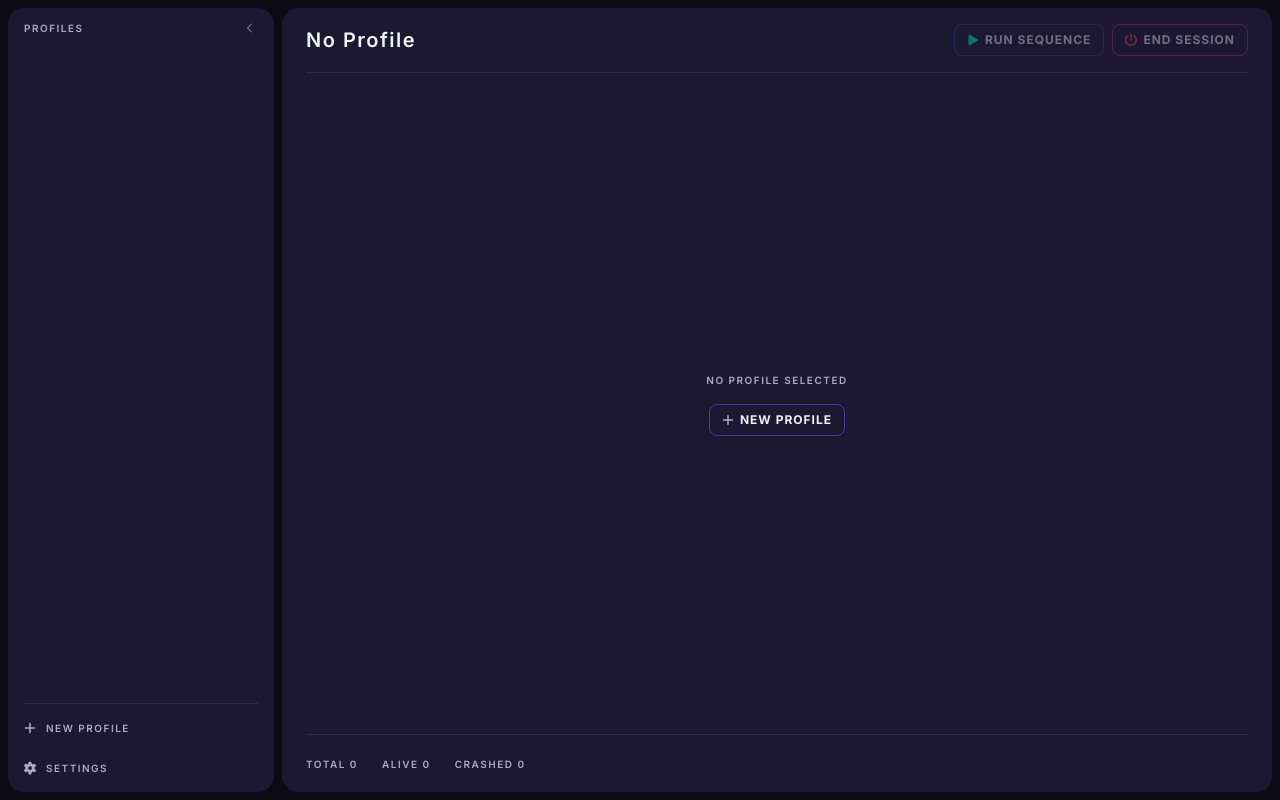
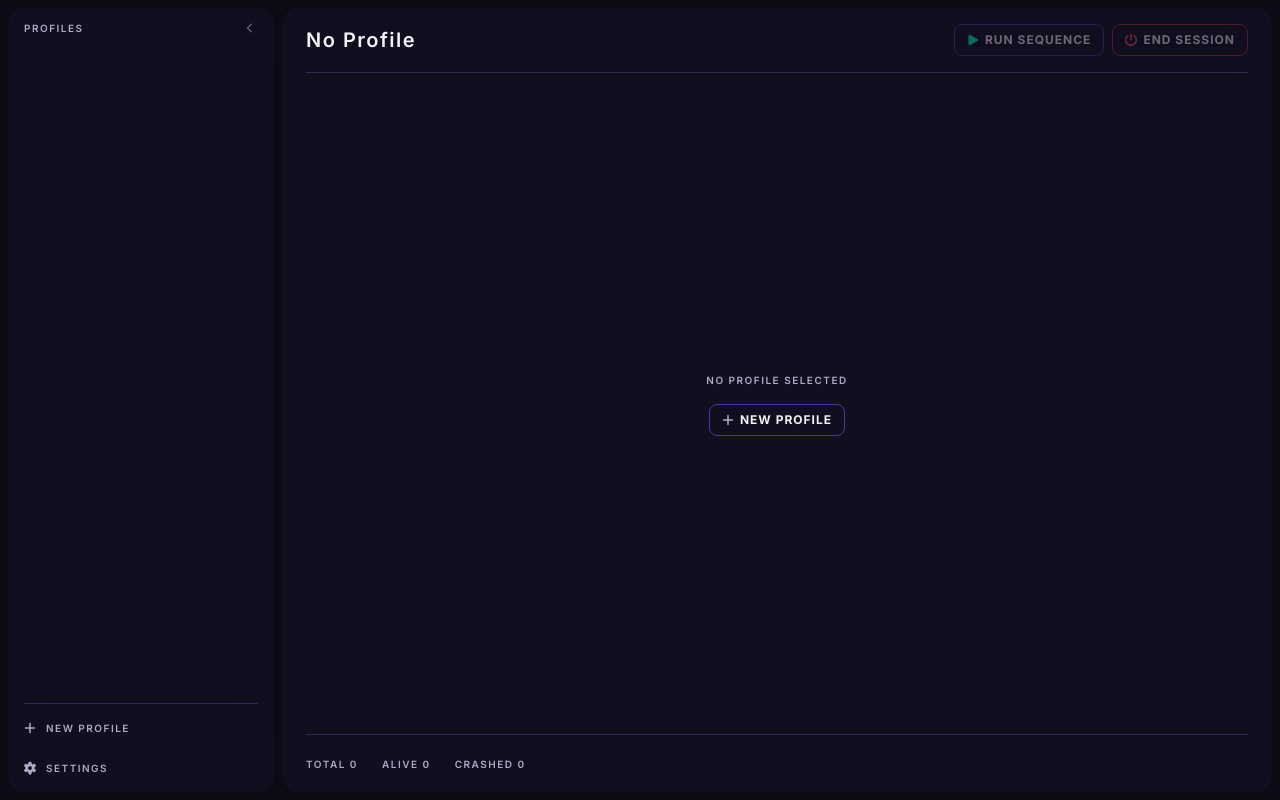
Before and after one commit to whosz/payload-board, a React app: page / in a window 1280 px wide. Built offline with nearby package versions, Linux system fonts and the light colour scheme.

Commit message:
fix: update purple and grey theme colors to match Figma
Purple: bg-surface rgba(19,16,34,0.80), bg-elevated rgba(35,21,54,0.70)
Grey:   bg-surface rgba(23,22,28,0.80), bg-elevated rgba(37,32,43,0.70)
Plus derived values: note-bg, tile-gradient, row-bg-hover, btn hovers.

Co-Authored-By: Claude Sonnet 4.6 <noreply@anthropic.com>

```diff
--- a/src/globals.css
+++ b/src/globals.css
@@ -12,8 +12,8 @@
 
   /* ── Purple theme tokens (default) ── */
   --color-bg-base:        #0C0A15;
-  --color-bg-surface:     rgba(33,28,58,0.80);
-  --color-bg-elevated:    rgba(59,35,91,0.70);
+  --color-bg-surface:     rgba(19,16,34,0.80);
+  --color-bg-elevated:    rgba(35,21,54,0.70);
 
   --color-border-divider: rgba(46,40,82,1);
   --color-border-subtle:  rgba(176,169,197,0.30);
@@ -28,21 +28,21 @@
   --color-status-crit:    #FB5060;
   --color-error-bg:       rgba(100,1,11,0.70);
   --color-error-text:     #FDCDD1;
-  --color-tile-gradient:  #332151;
+  --color-tile-gradient:  #231536;
   --color-tile-shadow:    rgba(12,10,21,0.15);
   --color-tile-shadow-hover: rgba(12,10,21,0.20);
   --color-tile-shadow-error: rgba(251,80,96,0.20);
   --color-tile-shadow-error-hover: rgba(251,80,96,0.30);
-  --color-note-bg:        rgba(33,28,58,1);
+  --color-note-bg:        rgba(19,16,34,1);
 
-  --color-btn-default-hover:       rgba(45,40,61,0.7);
+  --color-btn-default-hover:       rgba(30,24,46,0.7);
   --color-btn-fill-bg:             var(--color-bg-elevated);
-  --color-btn-fill-hover:          rgba(54,47,96,1);
+  --color-btn-fill-hover:          rgba(45,28,70,1);
   --color-btn-cta-hover:           var(--color-bg-elevated);
   --color-btn-destructive-border:  rgba(251,80,96,0.6);
   --color-btn-destructive-border-hover: rgba(251,80,96,1);
   --color-row-bg:             var(--color-bg-elevated);
-  --color-row-bg-hover:       rgba(59,35,91,0.90);
+  --color-row-bg-hover:       rgba(35,21,54,0.90);
   --tile-placeholder-url:     url('/tile-placeholder.svg');
 
   /* ── Radius — these are semantic tokens for inline styles only;
@@ -125,9 +125,9 @@
 /* ── Grey theme ── */
 [data-theme="grey"] {
   --color-bg-base:        #0E0D11;
-  --color-bg-surface:     rgba(28,27,33,0.80);
-  --color-bg-elevated:    rgba(42,36,49,0.70);
-  --color-border-divider: rgba(50,48,63,1);
+  --color-bg-surface:     rgba(23,22,28,0.80);
+  --color-bg-elevated:    rgba(37,32,43,0.70);
+  --color-border-divider: rgba(50,47,64,1);
   --color-border-subtle:  rgba(179,176,190,0.30);
   --color-text-primary:   #F0F2F4;
   --color-text-secondary: #B5B3BB;
@@ -137,18 +137,18 @@
   --color-status-crit:    #FB5060;
   --color-error-bg:       rgba(100,1,11,0.70);
   --color-error-text:     #FDCDD1;
-  --color-tile-gradient:  #25212C;
+  --color-tile-gradient:  #25202B;
   --color-tile-shadow-error: rgba(251,80,96,0.20);
   --color-tile-shadow-error-hover: rgba(251,80,96,0.30);
-  --color-note-bg:        rgba(28,27,33,1);
-  --color-btn-default-hover:       #302D38;
+  --color-note-bg:        rgba(23,22,28,1);
+  --color-btn-default-hover:       #28252F;
   --color-btn-fill-bg:             var(--color-bg-elevated);
-  --color-btn-fill-hover:          #362F60;
-  --color-btn-cta-hover:           #2A2431;
+  --color-btn-fill-hover:          #312B3C;
+  --color-btn-cta-hover:           #221E28;
   --color-btn-destructive-border:  rgba(251,80,96,0.6);
   --color-btn-destructive-border-hover: rgba(251,80,96,1);
   --color-row-bg:             var(--color-bg-elevated);
-  --color-row-bg-hover:       var(--color-bg-elevated);
+  --color-row-bg-hover:       rgba(37,32,43,0.90);
   --tile-placeholder-url:     url('/tile-placeholder-grey.svg');
   --background:           #0E0D11;
   --foreground:           #F0F2F4;
```
